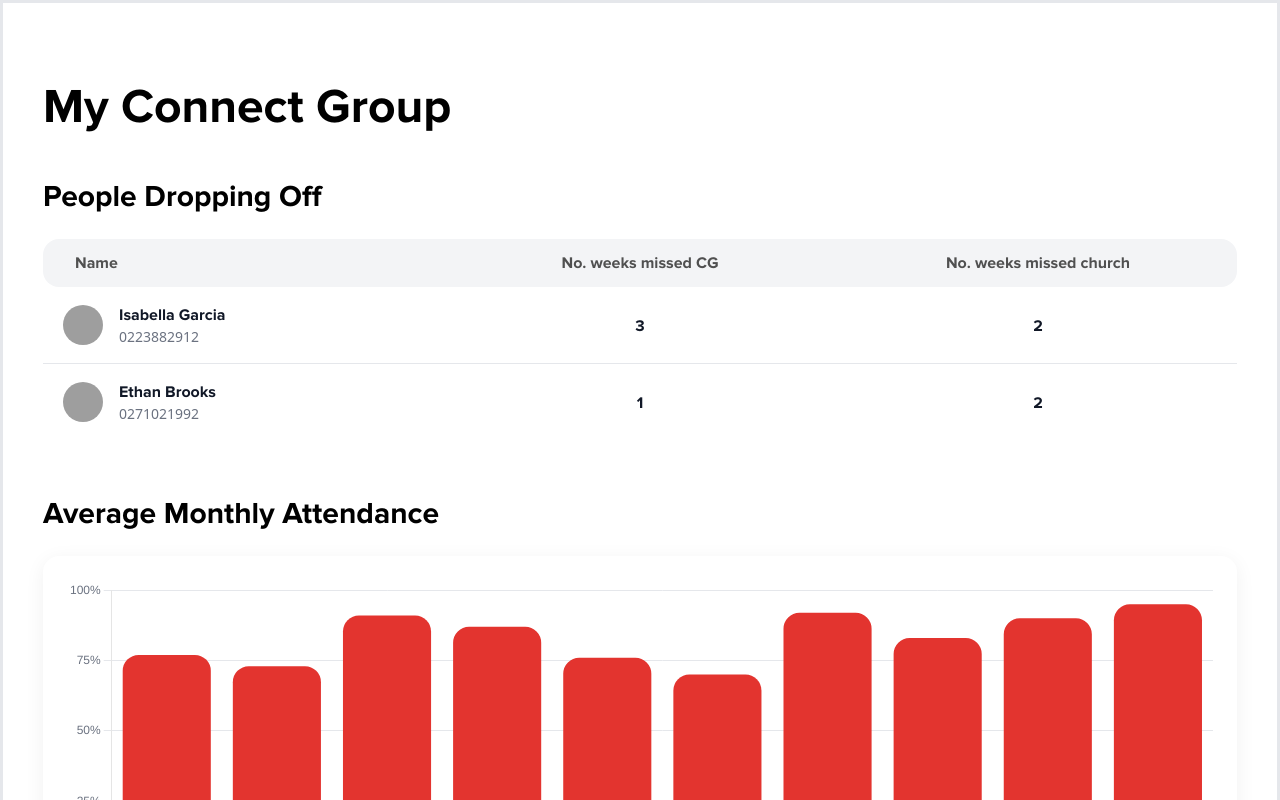
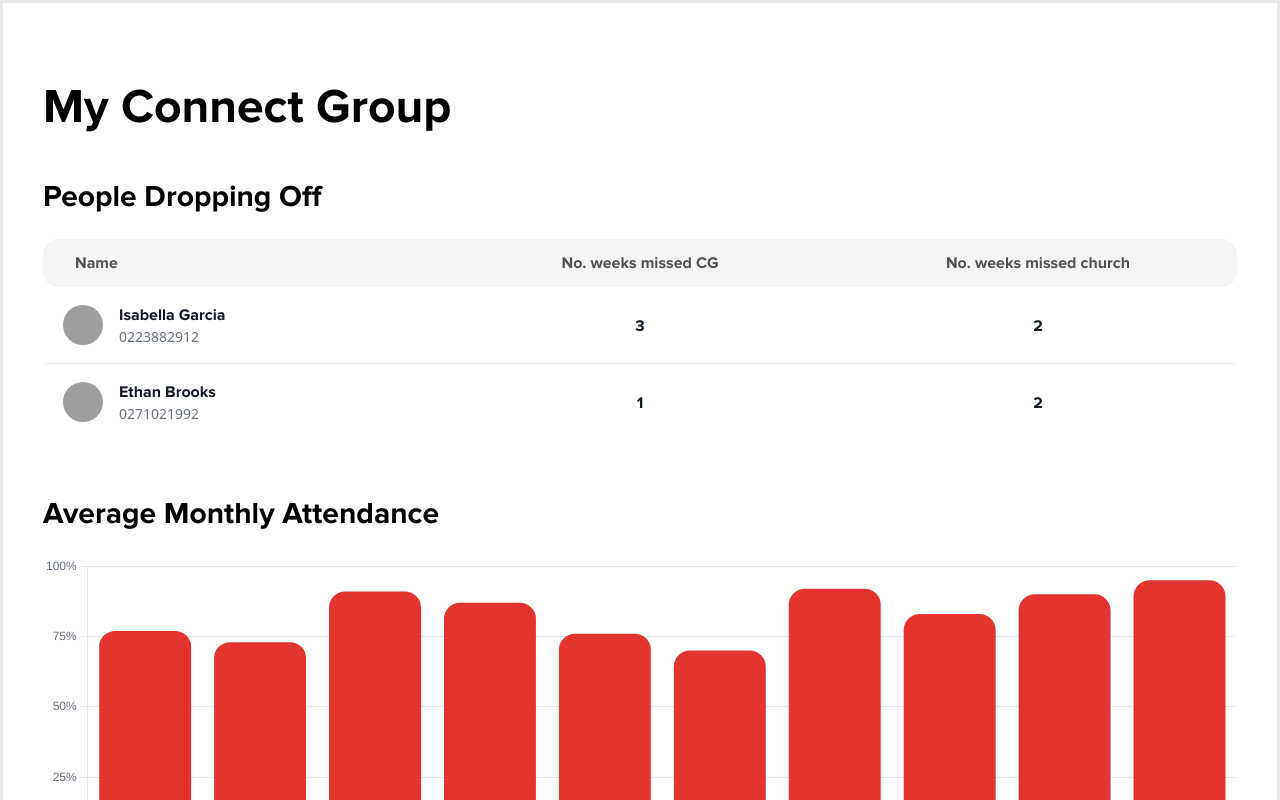
Before and after one commit to EvChurch/cg-metrics, a React (Vite) app: page / in a window 1280 px wide. Built offline with nearby package versions, Linux system fonts and the light colour scheme; grey boxes are pictures that could not be loaded; a web font is replaced by a local one; what reactflow would draw is missing.

Commit message:
style: attendance chart tweaks

```diff
--- a/src/components/AttendanceBarChart.tsx
+++ b/src/components/AttendanceBarChart.tsx
@@ -117,7 +117,7 @@ const options: ChartOptions<'bar'> = {
 
 export default function AttendanceBarChart(): JSX.Element {
   return (
-    <div className="w-full rounded-2xl bg-white p-4 sm:p-6 shadow-[0_4px_20px_rgba(0,0,0,0.06)]">
+    <div className="w-full rounded-2xl bg-white">
       <div className="h-64 sm:h-80">
         <Bar data={data} options={options} />
       </div>
```
